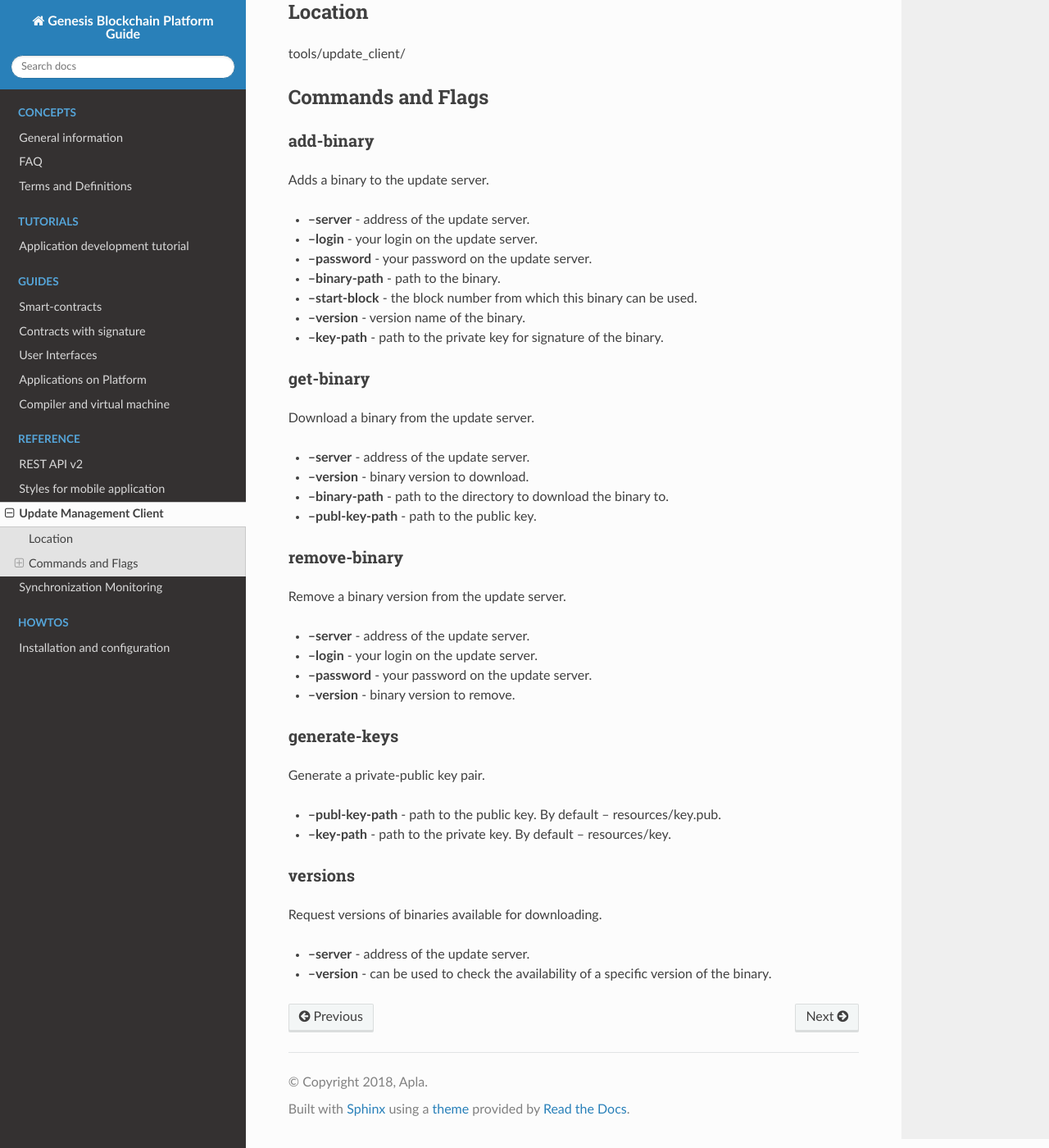
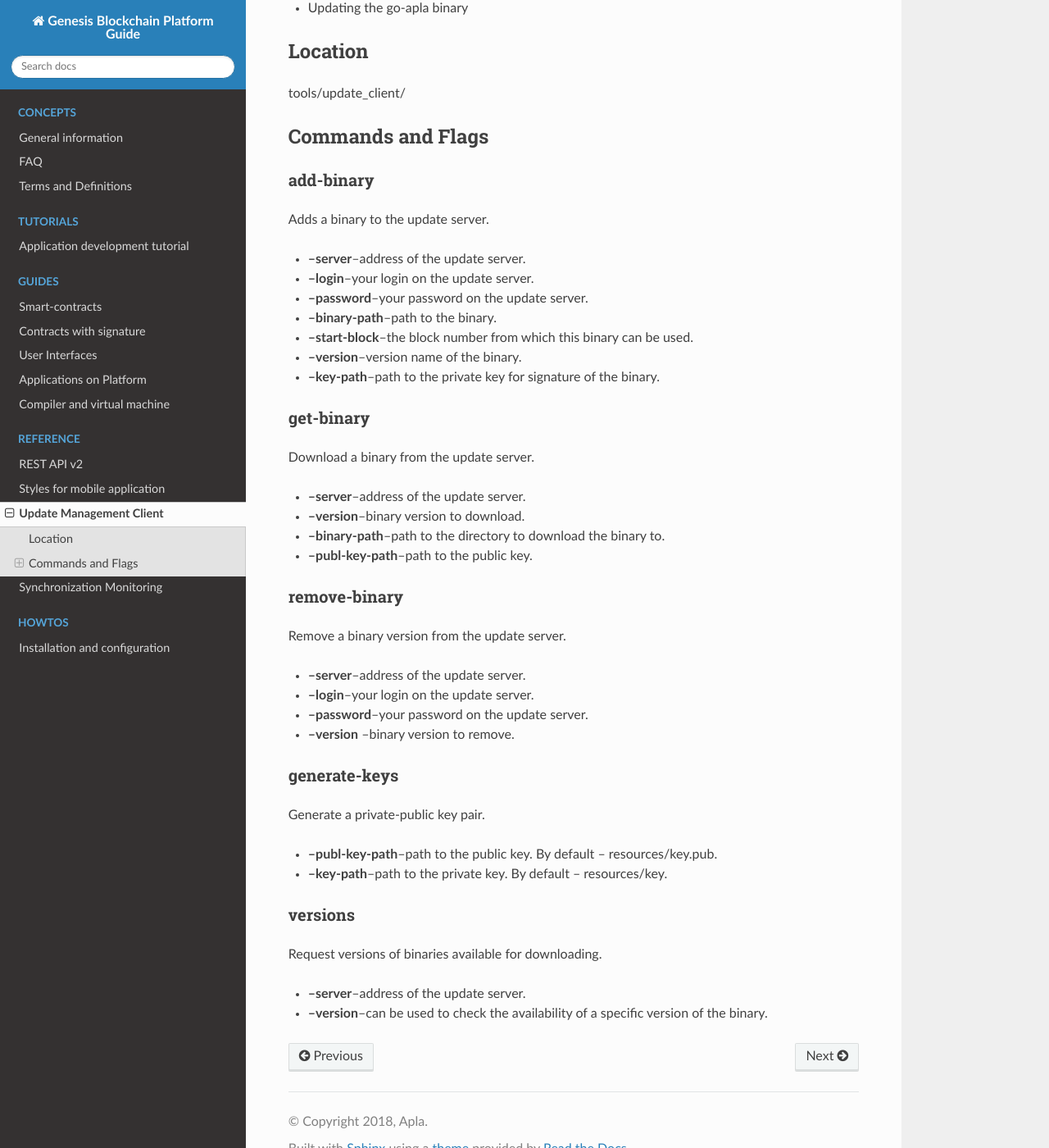
Before and after one commit to AplaProject/apla-docs-en, a Sphinx documentation site: the page built from source/reference/update_client.rst, in a window 1280 px wide and 1400 px high, scrolled down 402 px. Shown: the whole window at 82% size. Built offline with Sphinx 7.4.7 and the Read the Docs theme 2.0.0, drawn with Linux system fonts in a browser that asks for light colours; some of the changed lines change nothing that is shown; some of the changed text lies outside the part shown.

```diff
--- a/source/reference/update_client.rst
+++ b/source/reference/update_client.rst
@@ -1,71 +1,88 @@
-######################################################################
 Update Management Client
-######################################################################
+########################
 
-A REST client that allows to communicate with the update server using command prompt.
-Allows for:
+Update_client is a REST client that allows to communicate with the update server using command prompt.
+
+Update_client can be used for:
 
 * Uploading binaries to the update server
+
 * Downloading binaries from the update server
+
 * Removing binaries from the update server
+
 * Requesting a list of versions of binaries available on the update server
+
 * Generating keys
+
 * Updating the go-apla binary
 
-***********************************************************************
+
 Location
-***********************************************************************
+========
+
 tools/update_client/
 
-***********************************************************************
+
 Commands and Flags
-***********************************************************************
+==================
 
------------------------------------------------------------------------
+
 add-binary
------------------------------------------------------------------------
+----------
+
 Adds a binary to the update server.
 
-* **--server** - address of the update server.
-* **--login**  - your login on the update server.
-* **--password** - your password on the update server.
-* **--binary-path** - path to the binary.
-* **--start-block** - the block number from which this binary can be used.
-* **--version** - version name of the binary.
-* **--key-path** - path to the private key for signature of the binary.
+* **--server**–address of the update server.
 
-------------------------------------------------------------------------
+* **--login**–your login on the update server.
+
+* **--password**–your password on the update server.
+
+* **--binary-path**–path to the binary.
+
+* **--start-block**–the block number from which this binary can be used.
+
+* **--version**–version name of the binary.
+
+* **--key-path**–path to the private key for signature of the binary.
+
+
 get-binary
-------------------------------------------------------------------------
+----------
+
 Download a binary from the update server.
 
-* **--server** - address of the update server.
-* **--version** - binary version to download.
-* **--binary-path** - path to the directory to download the binary to.
-* **--publ-key-path** - path to the public key.
+* **--server**–address of the update server.
+* **--version**–binary version to download.
+* **--binary-path**–path to the directory to download the binary to.
+* **--publ-key-path**–path to the public key.
 
-------------------------------------------------------------------------
+
 remove-binary
-------------------------------------------------------------------------
+-------------
+
 Remove a binary version from the update server.
 
-* **--server** - address of the update server.
-* **--login** -  your login on the update server.
-* **--password** - your password on the update server.
-* **--version**  - binary version to remove.
+* **--server**–address of the update server.
+* **--login**–your login on the update server.
+* **--password**–your password on the update server.
+* **--version** –binary version to remove.
 
-------------------------------------------------------------------------
+
 generate-keys
-------------------------------------------------------------------------
+-------------
+
 Generate a private-public key pair.
 
-* **--publ-key-path** - path to the public key. By default – resources/key.pub.
-* **--key-path**      - path to the private key. By default – resources/key.
+* **--publ-key-path**–path to the public key. By default – resources/key.pub.
+* **--key-path**–path to the private key. By default – resources/key.
 
--------------------------------------------------------------------------
+
 versions
--------------------------------------------------------------------------
+--------
+
 Request versions of binaries available for downloading.
 
-* **--server** - address of the update server.
-* **--version** - can be used to check the availability of a specific version of the binary.
+* **--server**–address of the update server.
+* **--version**–can be used to check the availability of a specific version of the binary.
```
